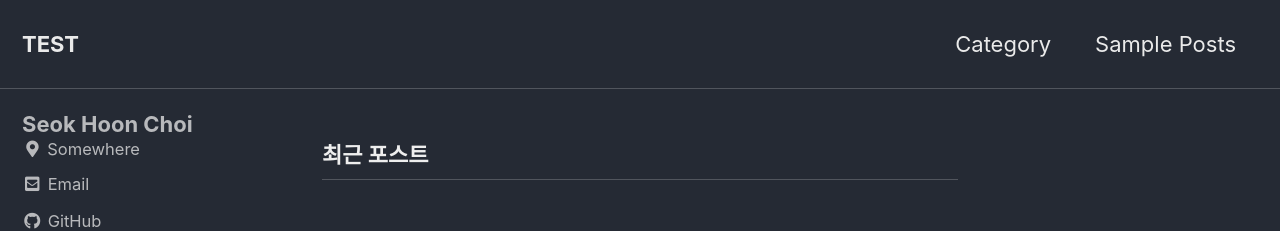
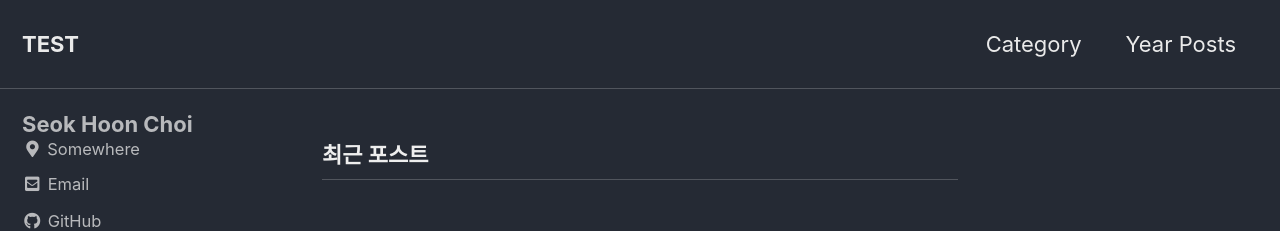
Before and after one commit to void7920/void7920.github.io, a Jekyll site: the page built from index.html, in a window 1280 px wide. Shown: the top 231 px of the page. Built offline with Jekyll 4.4.1, drawn with Linux system fonts in a browser that asks for light colours; cached includes are drawn as plain includes; the list of posts is cut into pages by our own code.

Commit message:
Update files

```diff
--- a/_data/navigation.yml
+++ b/_data/navigation.yml
@@ -6,7 +6,7 @@ main:
   #   url: https://mmistakes.github.io/minimal-mistakes/docs/quick-start-guide/
   # - title: "About"
   #   url: https://mmistakes.github.io/minimal-mistakes/about/
-   - title: "Sample Posts"
+   - title: "Year Posts"
      url: /year-archive/
   # - title: "Sample Collections"
   #   url: /collection-archive/
```
